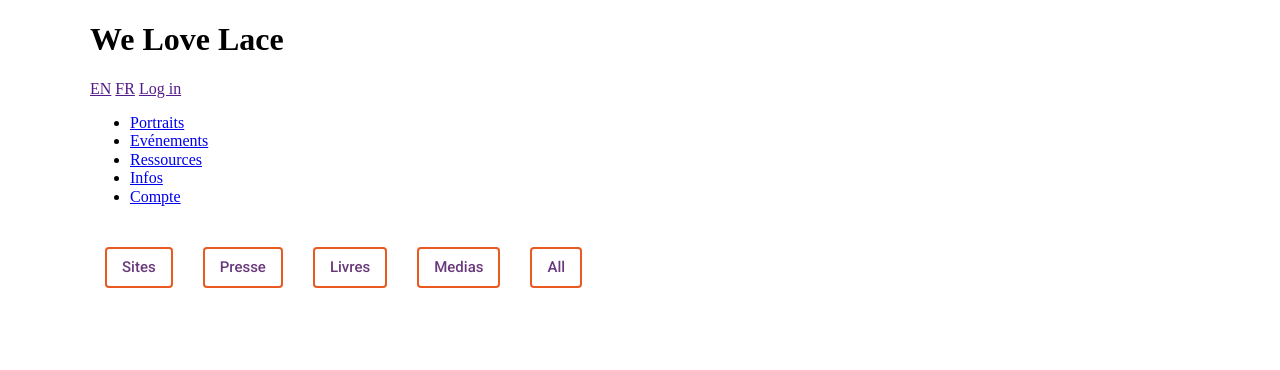
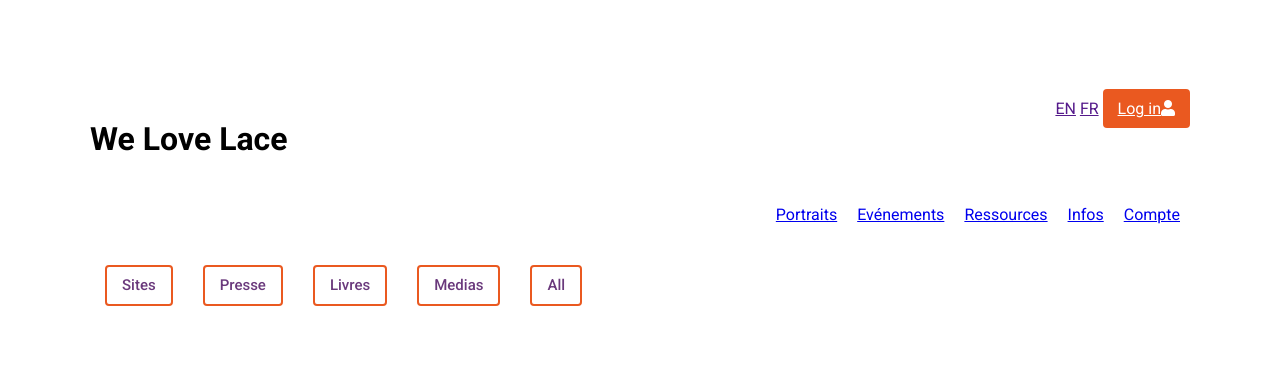
Before and after one commit to JulietteMotteu/weLoveLace, a PHP site: page /ressources.php in a window 1280 px wide. Shown: the top 370 px of the page. Run offline with PHP 8.4, Linux system fonts and the light colour scheme; data comes from the database, SQL or seed files in the repository.

Commit message:
travail 23/10

```diff
--- a/navigation.php
+++ b/navigation.php
@@ -1,11 +1,14 @@
 <div id="headerSection">
 
-   <h1>We Love Lace</h1>
+   <div id="headerTop">
+  <!--    <img src="" alt="">-->
+       <h1>We Love Lace</h1>
 
-   <div id="leftLinks">
-       <a href="">EN</a>
-       <a href="">FR</a>
-       <a href="">Log in</a>
+       <div id="leftLinks">
+           <a href="">EN</a>
+           <a href="">FR</a>
+           <a href="">Log in<i class="fas fa-user"></i></a>
+       </div>
    </div>
 
     <nav>
--- a/style/stylejuju.css
+++ b/style/stylejuju.css
@@ -1,16 +1,33 @@
 @import url("https://fonts.googleapis.com/css?family=Roboto:300,400,500,700,900");
+#headerSection {
+  font-family: "Roboto"; }
+
+#headerSection #headerTop #leftLinks a:nth-of-type(3), .ressourceBtn {
+  border-radius: 4px;
+  padding: 10px 15px 10px 15px; }
+
 * {
   box-sizing: border-box; }
 
 #headerSection {
   width: 1100px;
+  margin-top: 100px;
   margin-left: auto;
-  margin-right: auto;
-  display: grid; }
-
-#navigationMenu {
-  /*   display: flex;
-     justify-content: flex-end;*/ }
+  margin-right: auto; }
+  #headerSection #headerTop {
+    display: flex;
+    justify-content: space-between; }
+    #headerSection #headerTop #leftLinks a:nth-of-type(3) {
+      background-color: #ea5920;
+      color: #fff; }
+      #headerSection #headerTop #leftLinks a:nth-of-type(3) i {
+        color: #fff; }
+  #headerSection #navigationMenu {
+    display: flex;
+    justify-content: flex-end; }
+    #headerSection #navigationMenu li {
+      list-style-type: none;
+      padding: 10px; }
 
 #ressourceSection {
   width: 1100px;
@@ -24,8 +41,6 @@
 
 .ressourceBtn {
   border: 2px solid #ea5920;
-  border-radius: 4px;
-  padding: 10px 15px 10px 15px;
   margin: 15px;
   background-color: #ffffff;
   font-family: "Roboto";
--- a/style/stylejuju.scss
+++ b/style/stylejuju.scss
@@ -3,6 +3,8 @@
 $orangeColor: #ea5920;
 $mauveColor: #6a397c;
 $textFont: 'Roboto';
+%font { font-family : $textFont; }
+%bouton { border-radius: 4px; padding: 10px 15px 10px 15px;}
 
 * {
     box-sizing: border-box;
@@ -11,15 +13,36 @@ $textFont: 'Roboto';
 // NAVIGATION
 #headerSection {
     width: 1100px;
+    margin-top: 100px;
     margin-left: auto;
     margin-right: auto;
-    display: grid;
+    @extend %font;
+    #headerTop {
+        display: flex;
+        justify-content: space-between;
+        #leftLinks {
+            a:nth-of-type(3) {
+                background-color: $orangeColor;
+                @extend %bouton;
+                color: #fff;
+                i {
+                    color: #fff;
+                }
+            }
+        }
+    }
+
+
+    #navigationMenu {
+        display: flex;
+        justify-content: flex-end;
+        li {
+            list-style-type: none;
+            padding: 10px;
+        }
+    }
 }
 
-#navigationMenu {
- /*   display: flex;
-    justify-content: flex-end;*/
-}
 
 // Section RESSOURCES
 #ressourceSection {
@@ -36,8 +59,7 @@ $textFont: 'Roboto';
 
 .ressourceBtn {
     border: 2px solid #ea5920;
-    border-radius: 4px;
-    padding: 10px 15px 10px 15px;
+    @extend %bouton;
     margin: 15px;
     background-color: #ffffff;
     font-family: $textFont;
```
